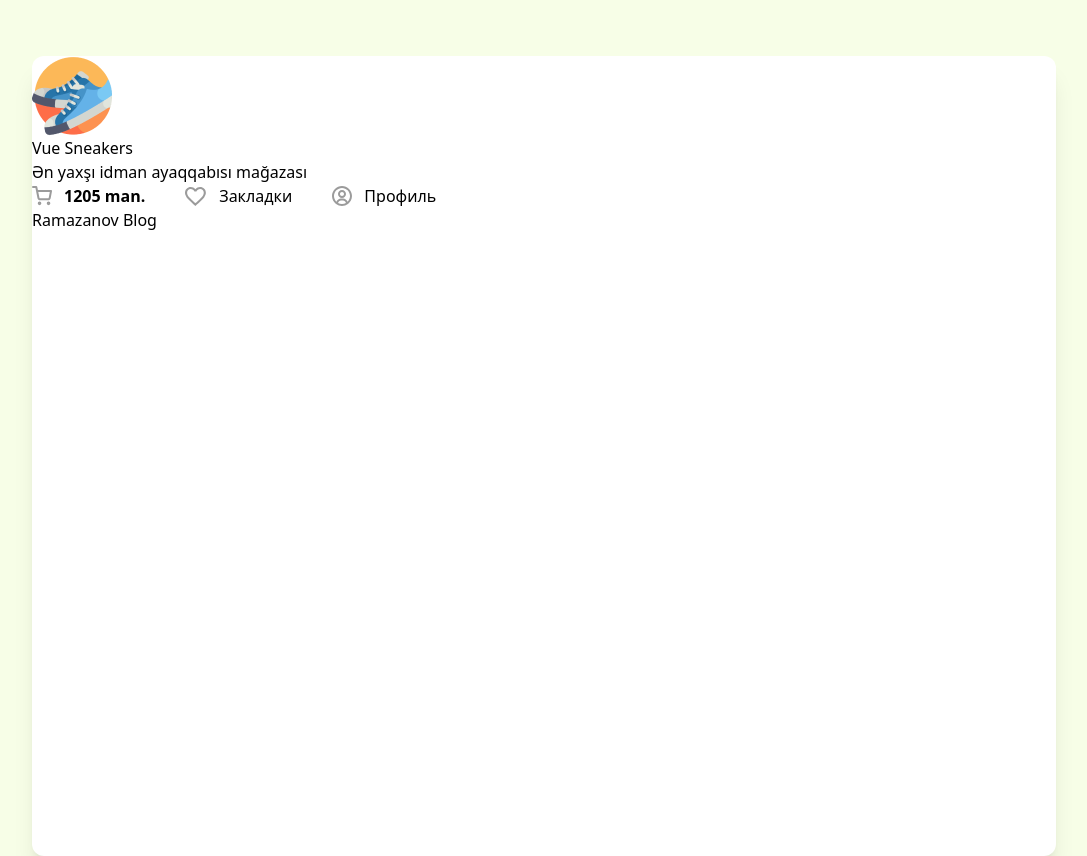
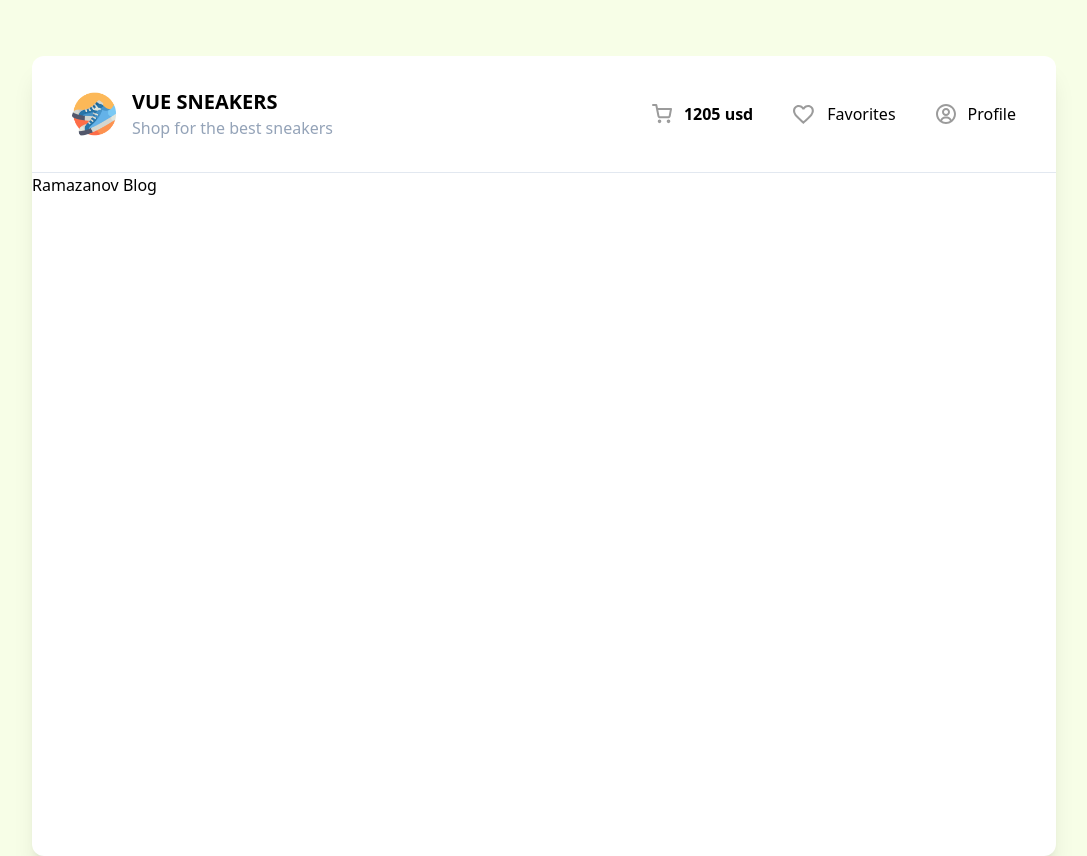
Before and after one commit to KenanRamazanov/Ecommerce-Sneakers, a Vue app: page / in a window 1280 px wide. Shown: the whole page, without its empty margins (96-1183 px from the left). Built offline with nearby package versions, Linux system fonts and the light colour scheme.

Commit message:
Final of Header

```diff
--- a/src/App.vue
+++ b/src/App.vue
@@ -1,26 +1,26 @@
 <template>
   <div class="bg-white w-4/5 m-auto h-screen rounded-xl shadow-xl mt-14">
-    <header>
-      <div>
-        <img src="/logo.png" alt="Logo" />
-        <div>
-          <h2>Vue Sneakers</h2>
-          <p>Ən yaxşı idman ayaqqabısı mağazası</p>
+    <header class="flex justify-between border-b border-slate-200 px-10 py-8">
+        <div class="flex items-center gap-4">
+        <img src="/logo.png" alt="Logo" class="w-11" />
+         <div>
+            <h2 class="font-bold text-xl uppercase">Vue Sneakers</h2>
+          <p class="text-slate-400">Shop for the best sneakers</p>
         </div>
       </div>
 
       <ul class="flex items-center gap-10">
         <li class="flex items-center gap-3 cursor-pointer">
           <img src="/cart.svg" alt="Cart" />
-          <b>1205 man.</b>
+          <b>1205 usd</b>
         </li>
         <li class="flex items-center gap-3 cursor-pointer">
           <img src="/heart.svg" alt="Favorite" />
-          <span>Закладки</span>
+          <span>Favorites</span>
         </li>
         <li class="flex items-center gap-3 cursor-pointer">
           <img src="/profile.svg" alt="Favorite" />
-          <span>Профиль</span>
+          <span>Profile</span>
         </li>
       </ul>
     </header>
```
